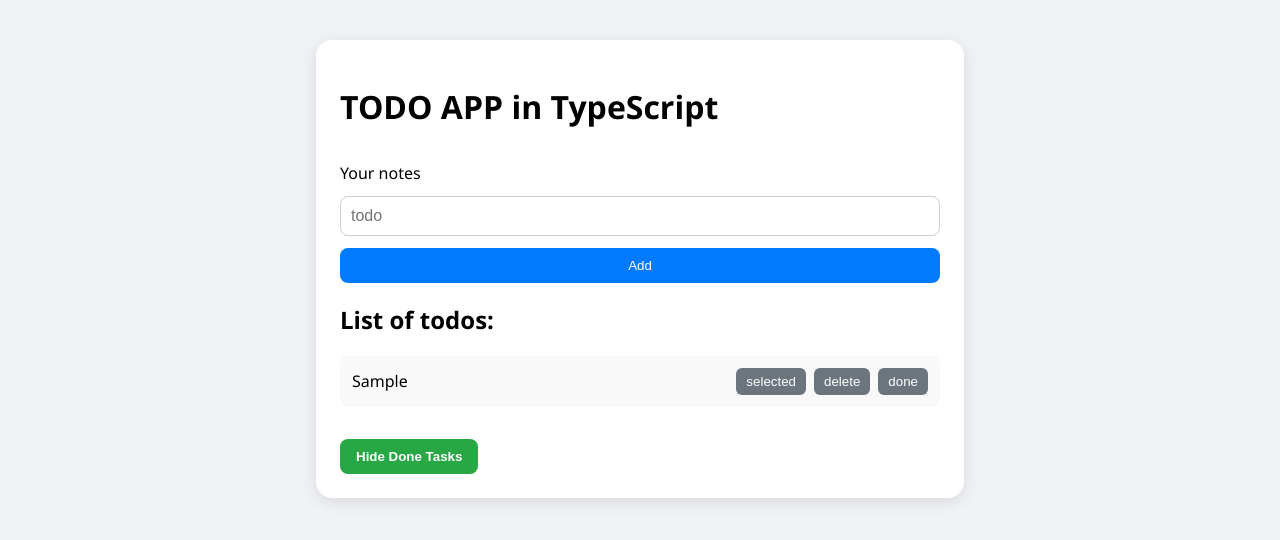
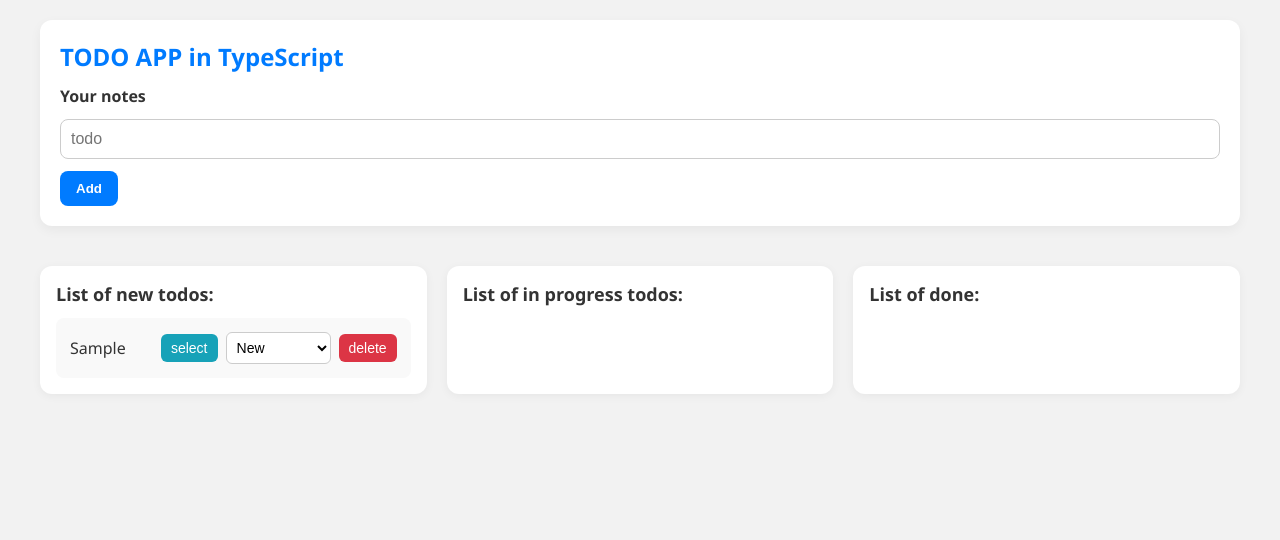
Before and after one commit to karolina-rachuta/todo_ts, a React (Create React App) app: page / in a window 1280 px wide. Both pictures are taken after typing "Sample" into the empty fields and a click on the button "Add". Shown: the top 540 px of the page. Built offline with nearby package versions, Linux system fonts and the light colour scheme.

Commit message:
adding status for the tasks, changing the status

```diff
--- a/src/App.css
+++ b/src/App.css
@@ -1,23 +1,43 @@
-body {
-    font-family: 'Segoe UI', sans-serif;
-    background: #f0f2f5;
+/* Reset podstawowy */
+* {
+    box-sizing: border-box;
     margin: 0;
     padding: 0;
 }
 
-.app-container {
-    max-width: 600px;
-    margin: 40px auto;
-    background: #fff;
-    border-radius: 16px;
-    padding: 24px;
-    box-shadow: 0 4px 16px rgba(0, 0, 0, 0.1);
+body {
+    font-family: 'Segoe UI', Tahoma, Geneva, Verdana, sans-serif;
+    background: #f2f2f2;
+    color: #333;
+    padding: 20px;
 }
 
+.app-container {
+    max-width: 1200px;
+    margin: 0 auto;
+    display: flex;
+    flex-direction: column;
+    gap: 40px;
+}
+
+/* Input Section */
 .input-section {
+    background: #ffffff;
+    padding: 20px;
+    border-radius: 12px;
+    box-shadow: 0 4px 12px rgba(0, 0, 0, 0.05);
     display: flex;
     flex-direction: column;
     gap: 12px;
+}
+
+.input-section h1 {
+    font-size: 24px;
+    color: #007bff;
+}
+
+.input-section label {
+    font-weight: 600;
 }
 
 .input-section input {
@@ -25,78 +45,150 @@ body {
     border: 1px solid #ccc;
     border-radius: 8px;
     font-size: 16px;
+    outline: none;
 }
 
 .input-section button {
-    padding: 10px;
+    background-color: #007bff;
+    color: white;
     border: none;
-    background: #007bff;
-    color: white;
+    padding: 10px 16px;
     border-radius: 8px;
     cursor: pointer;
-    transition: 0.2s;
+    font-weight: 600;
+    transition: background-color 0.2s ease, transform 0.1s ease;
+    align-self: flex-start;
 }
 
 .input-section button:hover {
-    background: #0056b3;
+    background-color: #0056b3;
+    transform: translateY(-1px);
 }
 
-.todos-section ul,
-.done-section ul {
-    list-style: none;
-    padding: 0;
-    margin-top: 16px;
+/* Todos Section */
+.todos-section {
+    display: flex;
+    flex-wrap: wrap;
+    gap: 20px;
+    justify-content: space-between;
 }
 
-.todo-item,
-.done-item {
+/* One column */
+.task-column {
+    background: white;
+    padding: 16px;
+    border-radius: 12px;
+    box-shadow: 0 2px 10px rgba(0, 0, 0, 0.05);
+    flex: 1 1 30%;
+    min-width: 280px;
+}
+
+.task-column h2 {
+    font-size: 18px;
+    margin-bottom: 12px;
+    color: #333;
+}
+
+.task-column ul {
+    list-style: none;
+    display: flex;
+    flex-direction: column;
+    gap: 12px;
+}
+
+/* Individual todo */
+.todo-item {
+    background: #f9f9f9;
+    padding: 12px;
+    border-radius: 8px;
     display: flex;
     justify-content: space-between;
     align-items: center;
-    background: #f9f9f9;
-    padding: 12px;
-    border-radius: 8px;
-    margin-bottom: 10px;
-}
-.done-section button {
-    margin-top: 16px;
-    padding: 10px 16px;
-    border: none;
-    background-color: #28a745;
-    color: white;
-    border-radius: 8px;
-    cursor: pointer;
-    font-weight: bold;
-    transition: background-color 0.2s ease;
+    border: 2px solid transparent;
+    transition: border 0.2s ease, box-shadow 0.2s ease;
 }
 
-.done-section button:hover {
-    background-color: #218838;
+.todo-item.selected {
+    border: 2px solid #007bff;
+    box-shadow: 0 0 8px rgba(0, 123, 255, 0.2);
 }
 
 .todo-item span {
     flex-grow: 1;
+    font-size: 16px;
 }
 
-.todo-item .actions button {
-    margin-left: 8px;
+/* Actions container */
+.actions {
+    display: flex;
+    align-items: center;
+    gap: 8px;
+    margin-left: 10px;
+}
+
+.actions button {
     padding: 6px 10px;
     border: none;
-    background: #6c757d;
-    color: white;
     border-radius: 6px;
     cursor: pointer;
+    font-size: 14px;
+    transition: background-color 0.2s ease, transform 0.1s ease;
 }
 
-.todo-item .actions button:hover {
-    background: #495057;
+/* Select button */
+.actions button:nth-child(1) {
+    background-color: #17a2b8;
+    color: white;
 }
 
-.done-item {
-    text-decoration: line-through;
-    color: gray;
+.actions button:nth-child(1):hover {
+    background-color: #138496;
+    transform: translateY(-1px);
 }
 
-.selected {
-    color: green;
+/* Select dropdown */
+.custom-select {
+    padding: 6px;
+    border-radius: 6px;
+    border: 1px solid #ccc;
+    font-size: 14px;
+    background-color: #fff;
 }
+
+/* Delete button */
+.actions button:nth-child(3) {
+    background-color: #dc3545;
+    color: white;
+}
+
+.actions button:nth-child(3):hover {
+    background-color: #c82333;
+    transform: translateY(-1px);
+}
+
+/* RWD: small screens */
+@media (max-width: 768px) {
+    .todos-section {
+        flex-direction: column;
+    }
+
+    .task-column {
+        width: 100%;
+    }
+
+    .actions {
+        flex-wrap: wrap;
+        justify-content: flex-end;
+        gap: 6px;
+    }
+
+    .todo-item {
+        flex-direction: column;
+        align-items: flex-start;
+        gap: 8px;
+    }
+
+    .todo-item span {
+        width: 100%;
+    }
+}
--- a/src/App.tsx
+++ b/src/App.tsx
@@ -2,30 +2,32 @@ import React, { useState } from 'react';
 import './App.css';
 import { v4 as uuidv4 } from 'uuid';
 
+
+//Theme
 type TaskStatus = 'new' | 'in progress' | 'done' //3 columns
 
 type Task = {
     id: string,
     value: string,
-    status: TaskStatus
+    status: TaskStatus,
+    selected: boolean
 }
 
 type SelectedTasks = Record<string, boolean>
-//helpers fincion to updated the status
+//helpers funcion to updated the status
 //ask chatgpt how it can be improve in a smart way as a senior react developer to upgrade this, optimize performance ect
 
 function App() {
     const [task, setTask] = useState<Task | null>(null);
     const [existingTasks, setExistingTasks] = useState<Task[]>([]);
-    const [doneTasks, setDoneTasks] = useState<Task[]>([]);
-    const [hide, setHide] = useState(false);
     const [selectedTasks, setSelectedTasks] = useState<SelectedTasks>({});
+
 
 
     function handleAddingNote(): void {
         if (!task) return;
         setExistingTasks([...existingTasks, task]);
-        setTask(null); //fixed clearing the input
+        setTask(null);
 
     }
 
@@ -33,14 +35,20 @@ function App() {
         setSelectedTasks(prev => ({ ...prev, [idToSelect]: !prev[idToSelect] }))
     }
 
+    function handleChangeTaskStatus(e: React.ChangeEvent<HTMLSelectElement>, taskId: string): void {
+        const newStatus = e.target.value as TaskStatus;
+        setExistingTasks(prev => prev.map((
+            task => task.id === taskId ? { ...task, status: newStatus } : task)))
+    }
+
+
     function handleDelete(idToDelete: string): void {
         // setExistingTasks(existingTasks.filter((task) => task.id !== idToDelete)); // update
         setExistingTasks(prev => prev.filter((task) => task.id !== idToDelete)); //what is the difference // based on what was previously there
     }
 
-    function handleDoneTasks(idDoneTask: string, value: string): void {
-        setDoneTasks([...doneTasks, { id: idDoneTask, value: value, status: 'done' }]);
-        setExistingTasks(existingTasks.filter((task) => task.id !== idDoneTask));
+    function handleSelectAll() {
+
     }
 
     return (
@@ -55,41 +63,71 @@ function App() {
                     id="tasks"
                     // value={task?.value ?? ''}
                     value={task ? task.value : ''}
-                    onChange={(e) => setTask({ ...task, value: e.target.value, id: uuidv4(), status: 'done' })}
+                    onChange={(e) => setTask({ ...task, value: e.target.value, id: uuidv4(), status: 'new', selected: false })}
                 />
                 <button type="button" onClick={handleAddingNote}>Add</button>
             </div>
 
             <div className="todos-section">
-                <h2>List of todos:</h2>
+                <div className="task-column">
+                    <h2>List of new todos:</h2>
                     <ul>
-                    {existingTasks.map((task) => (
+                        {existingTasks.filter((task) => task.status === 'new').map((task) => (
                             <li key={task.id} className={selectedTasks[task.id] ? "todo-item selected" : "todo-item"}>
                                 <span>{task.value}</span>
                                 <div className="actions">
-                                <button type="button" onClick={() => handleSelect(task.id)}>selected</button>
+                                    <button type="button" onClick={() => handleSelect(task.id)}>select</button>
+                                    <select className="custom-select" name="selectStatus" defaultValue="new" value={task.status} onChange={(e) => handleChangeTaskStatus(e, task.id)}>
+                                        <option value="new">New</option>
+                                        <option value="in progress">In progress</option>
+                                        <option value="done">Done</option>
+                                    </select>
                                     <button type="button" onClick={() => handleDelete(task.id)}>delete</button>
-                                <button type='button' onClick={() => handleDoneTasks(task.id, task.value)}>done</button>
+
                                 </div>
                             </li>
                         ))}
                     </ul>
                 </div>
+                <div className="task-column">
+                    <h2>List of in progress todos:</h2>
+                    <ul>
+                        {existingTasks.filter((task) => task.status === 'in progress').map(inProgressTask => (
+                            <li key={inProgressTask.id} className={selectedTasks[inProgressTask.id] ? "todo-item selected" : "todo-item"}>
+                                <span>{inProgressTask.value}</span>
+                                <div className="actions">
+                                    <button type="button" onClick={() => handleSelect(inProgressTask.id)}>select</button>
+                                    <select className="custom-select" name="selectStatus" defaultValue="new" value={inProgressTask.status} onChange={(e) => handleChangeTaskStatus(e, inProgressTask.id)}>
+                                        <option value="new">New</option>
+                                        <option value="in progress">In progress</option>
+                                        <option value="done">Done</option>
+                                    </select>
+                                    <button type="button" onClick={() => handleDelete(inProgressTask.id)}>delete</button>
 
-            <div className="done-section">
-                <button onClick={() => setHide(prev => !prev)}>
-                    {hide ? 'Show Done Tasks' : 'Hide Done Tasks'}
-                </button>
-                {!hide && doneTasks.length > 0 && (
-                    <div>
-                        <h2>Done tasks:</h2>
-                        <ul>
-                            {doneTasks.map(({ id, value }) => (
-                                <li key={id} className="done-item">{value}</li>
+                                </div>
+                            </li>
                         ))}
                     </ul>
                 </div>
-                )}
+                <div className="task-column">
+                    <h2>List of done:</h2>
+                    <ul>
+                        {existingTasks.filter((task) => task.status === 'done').map(doneTask => (
+                            <li key={doneTask.id} className={selectedTasks[doneTask.id] ? "todo-item selected" : "todo-item"}>
+                                <span>{doneTask.value}</span>
+                                <div className="actions">
+                                    <button type="button" onClick={() => handleSelect(doneTask.id)}>select</button>
+                                    <select className="custom-select" name="selectStatus" defaultValue="new" value={doneTask.status} onChange={(e) => handleChangeTaskStatus(e, doneTask.id)}>
+                                        <option value="new">New</option>
+                                        <option value="in progress">In progress</option>
+                                        <option value="done">Done</option>
+                                    </select>
+                                    <button type="button" onClick={() => handleDelete(doneTask.id)}>delete</button>
+                                </div>
+                            </li>
+                        ))}
+                    </ul>
+                </div>
             </div>
         </div>
     );
```
Lines whose indentation alone changed are shown as unchanged.
